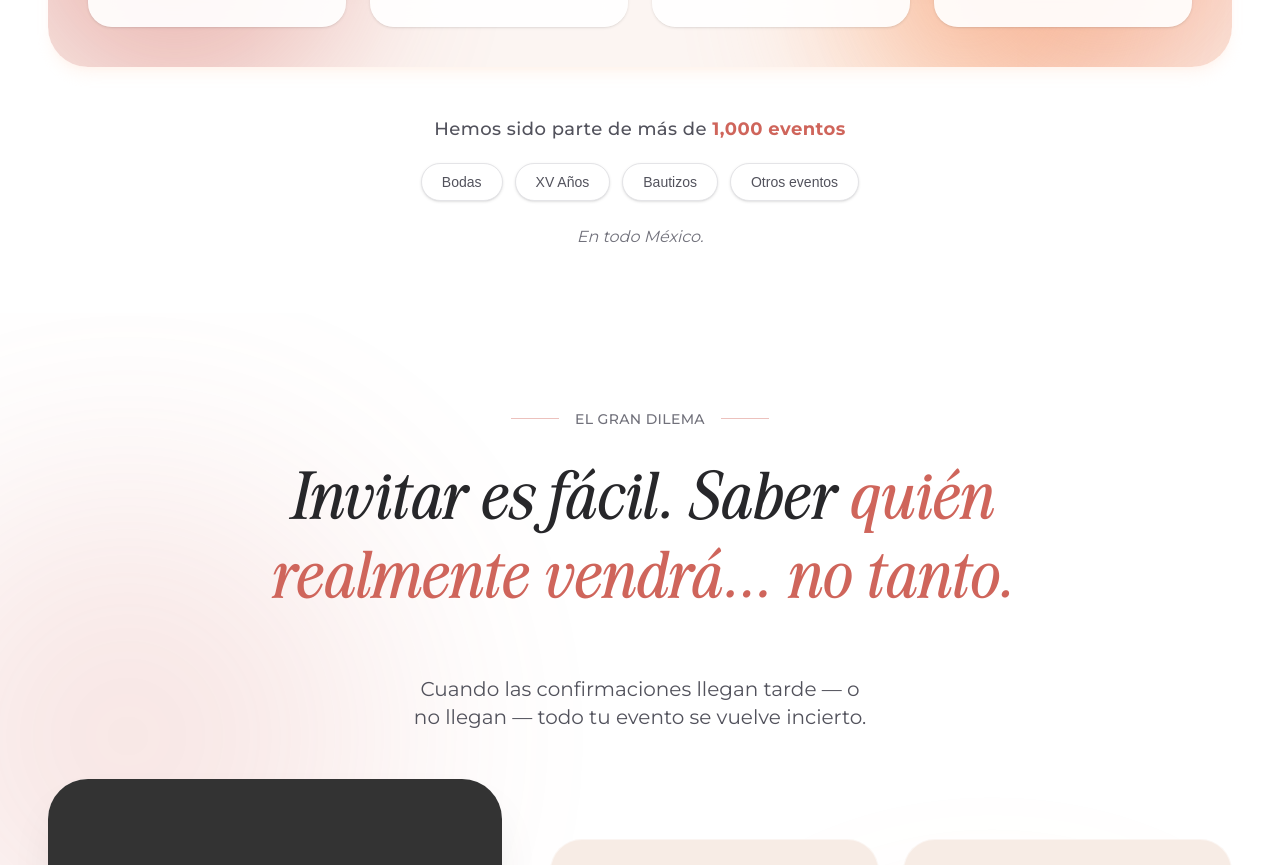
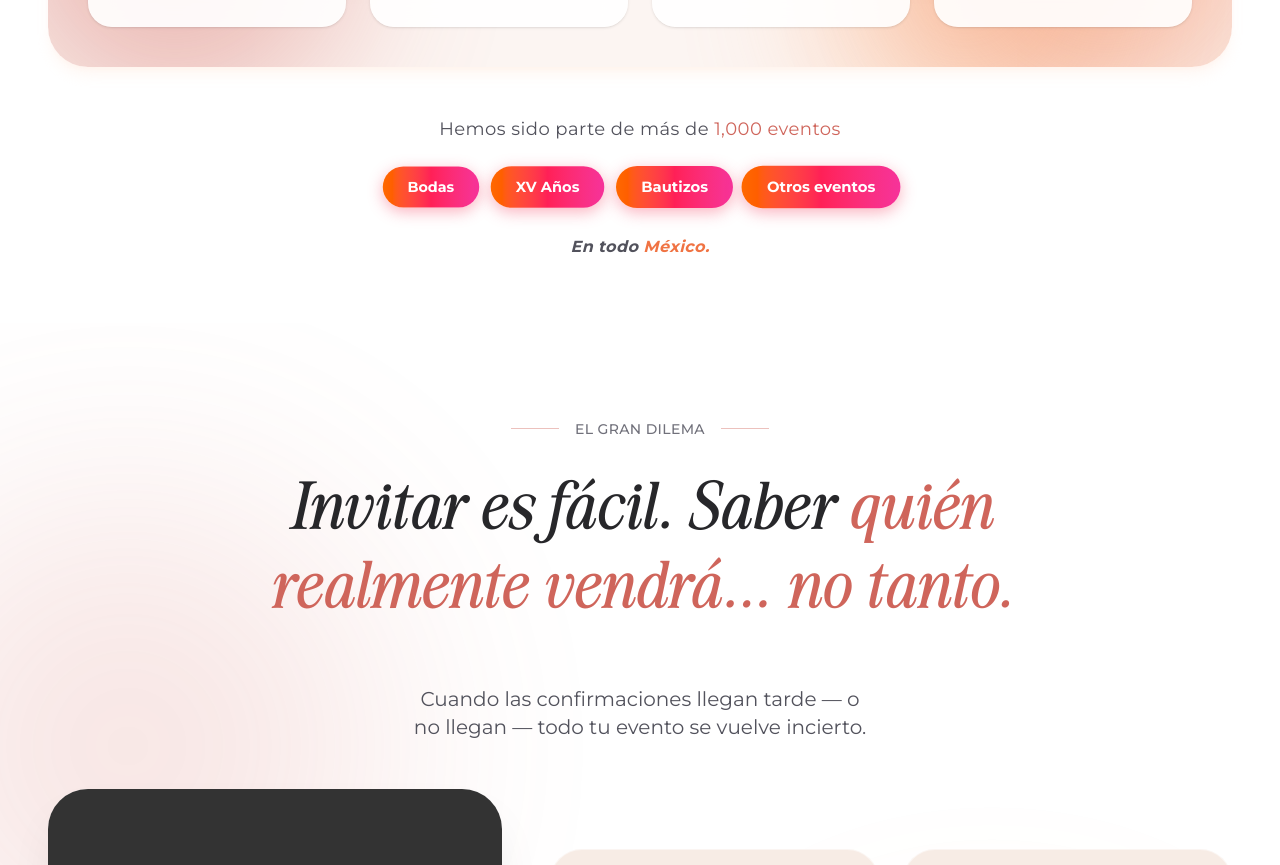
Before and after one commit to Asai07/eventoclicnew, a Next.js app: page / in a window 1280 px wide. Shown: the part 1166-2031 px from the top of the page. Built offline with nearby package versions, Linux system fonts and the light colour scheme; grey boxes are pictures that could not be loaded.

Commit message:
cambios en las pildoras

```diff
--- a/src/components/Features.tsx
+++ b/src/components/Features.tsx
@@ -102,23 +102,25 @@ export default function Features() {
                     transition={{ duration: 0.6, delay: 0.4 }}
                     className="flex flex-col items-center mt-12 gap-5"
                 >
-                    <p className="text-center font-montserrat text-zinc-600 text-base md:text-lg font-medium tracking-wide">
-                        Hemos sido parte de más de <strong className="text-[#cf655b] font-bold">1,000 eventos</strong>
+                    <p className="text-center font-montserrat text-zinc-600 text-base md:text-lg font-normal not-italic tracking-wide">
+                        Hemos sido parte de más de <span className="text-[#cf655b] font-normal">1,000 eventos</span>
                     </p>
 
-                    <div className="flex flex-wrap justify-center gap-2 md:gap-3">
+                    <div className="flex flex-wrap justify-center gap-3 md:gap-4 my-1">
                         {['Bodas', 'XV Años', 'Bautizos', 'Otros eventos'].map((tipo, idx) => (
-                            <span
+                            <motion.span
                                 key={idx}
-                                className="px-5 py-2 bg-white border border-zinc-200 text-zinc-600 rounded-full text-xs md:text-sm font-medium shadow-sm hover:shadow-md hover:border-[#cf655b] hover:text-[#cf655b] transition-all cursor-default"
+                                animate={{ scale: [1, 1.06, 1] }}
+                                transition={{ duration: 2.5, repeat: Infinity, ease: "easeInOut", delay: idx * 0.2 }}
+                                className="px-6 py-2.5 bg-gradient-to-r from-orange-500 via-rose-500 to-pink-500 text-white rounded-full text-xs md:text-sm font-montserrat font-bold shadow-[0_4px_15px_rgba(244,63,94,0.4)] cursor-default"
                             >
                                 {tipo}
-                            </span>
+                            </motion.span>
                         ))}
                     </div>
 
-                    <p className="text-center font-montserrat text-zinc-500 text-sm md:text-base italic mt-1">
-                        En todo México.
+                    <p className="text-center font-montserrat text-zinc-600 text-sm md:text-base italic font-bold mt-1 tracking-wide">
+                        En todo <span className="text-[#f07343]">México.</span>
                     </p>
                 </motion.div>
 
```
